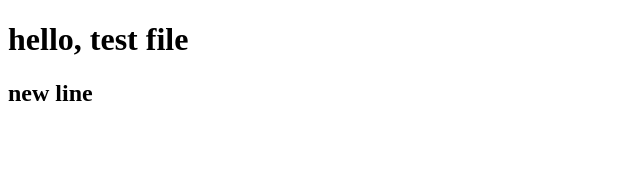
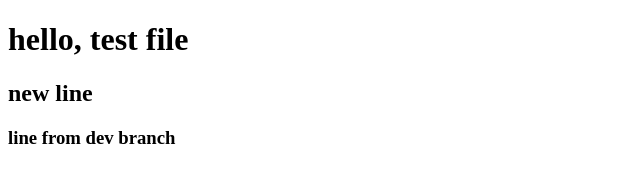
Before and after one commit to ibukun-koyer/canvas_tutorial, a plain HTML site: page index.html in a window 1280 px wide. Shown: the whole page, without its empty margins (0-640 px from the left). Drawn offline with Linux system fonts and the light colour scheme.

Commit message:
added dev branch text

```diff
--- a/index.html
+++ b/index.html
@@ -9,5 +9,6 @@
   <body>
     <h1>hello, test file</h1>
     <h2>new line</h2>
+    <h3>line from dev branch</h3>
   </body>
 </html>
```
